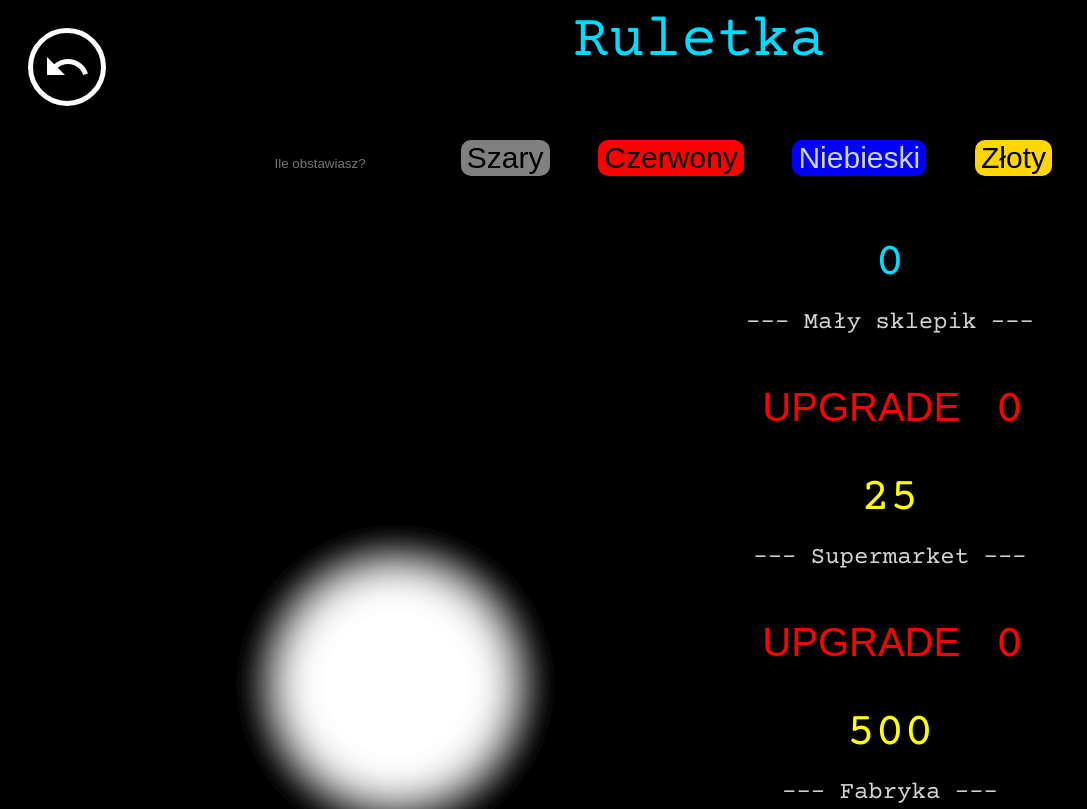
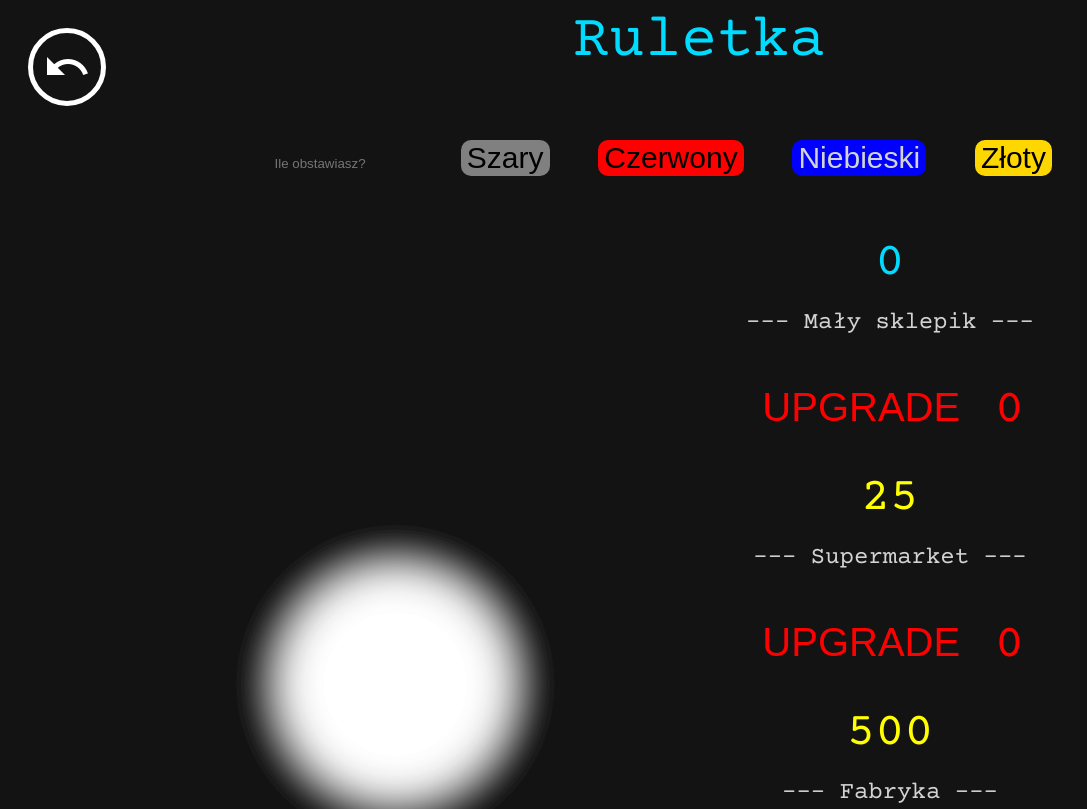
Before and after one commit to Matetorture/Matetorture.github.io, a plain HTML site: page mus-clicker/index.html in a window 1280 px wide. Shown: the top 809 px of the page, without its empty margins (0-1087 px from the left). Drawn offline with nearby package versions, Linux system fonts and the light colour scheme.

Commit message:
fix background mus-clicker

```diff
--- a/mus-clicker/style.css
+++ b/mus-clicker/style.css
@@ -1,6 +1,6 @@
 body
 {
-    background-color: #000000;
+    background-color: #131313;
     color: #d3d3d3;
     font-size: 48px;
     font-family: 'Courier Prime', monospace;
@@ -66,7 +66,7 @@ main
 /* Pole z musami */
 #mus
 {
-    background-color: #000000;
+    background-color: #131313;
     border: none;
     width: 500px;
     margin: auto;
@@ -91,7 +91,7 @@ main
 }
 .shopbuy
 {
-    background-color: #000000;
+    background-color: #131313;
     border: none;
     margin: auto;
     cursor: none;
@@ -129,7 +129,7 @@ main
 /*Ruletka*/
 #ruletka
 {
-    background-color: #000000;
+    background-color: #131313;
     margin: auto;
     font-size: 60px;
     animation-name: animacja1;
@@ -169,7 +169,7 @@ main
 
 #pole
 {
-    background-color: #000000;
+    background-color: #131313;
     border: none;
     margin: auto;
     margin-top: 0px;
```
